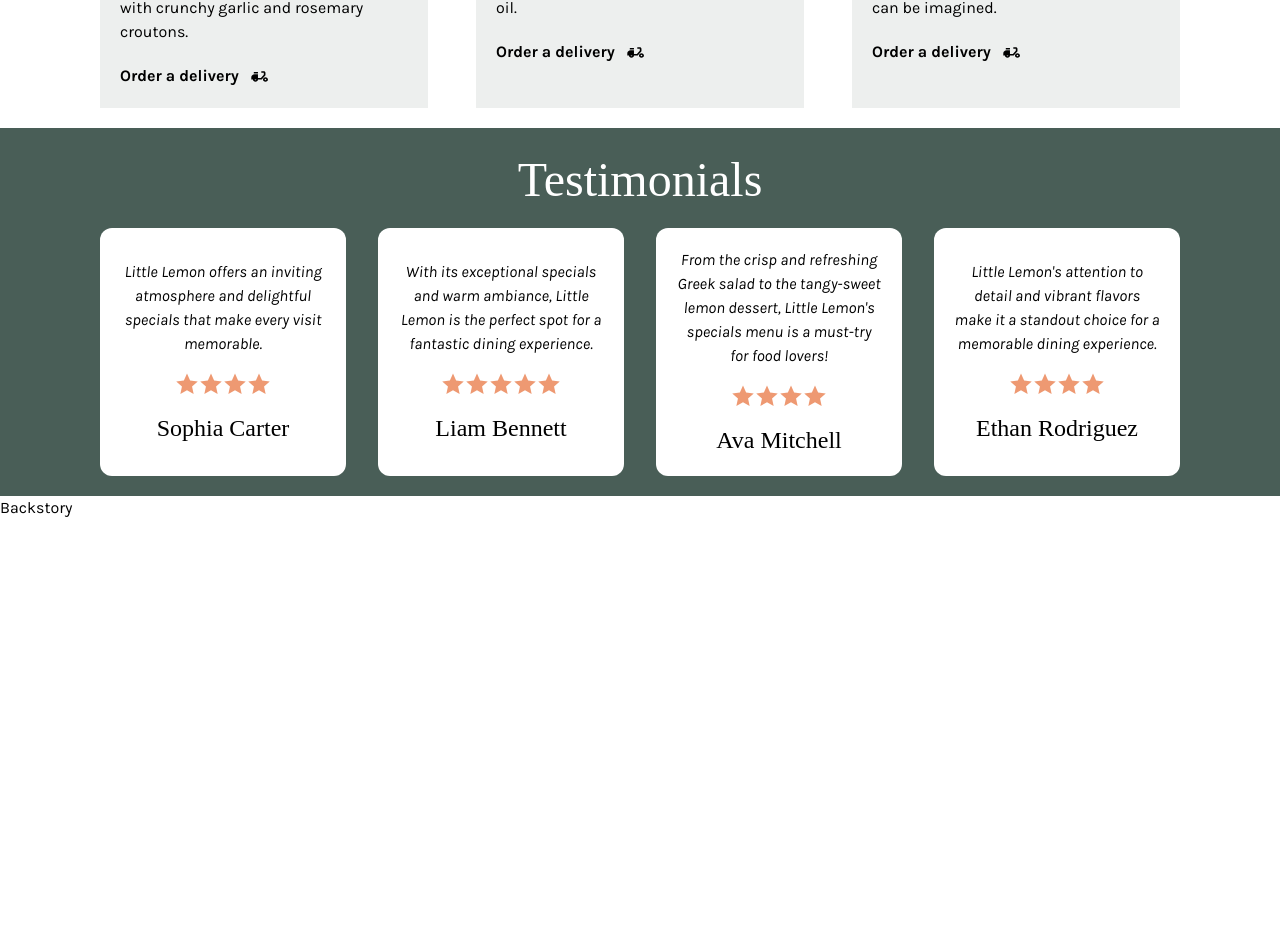
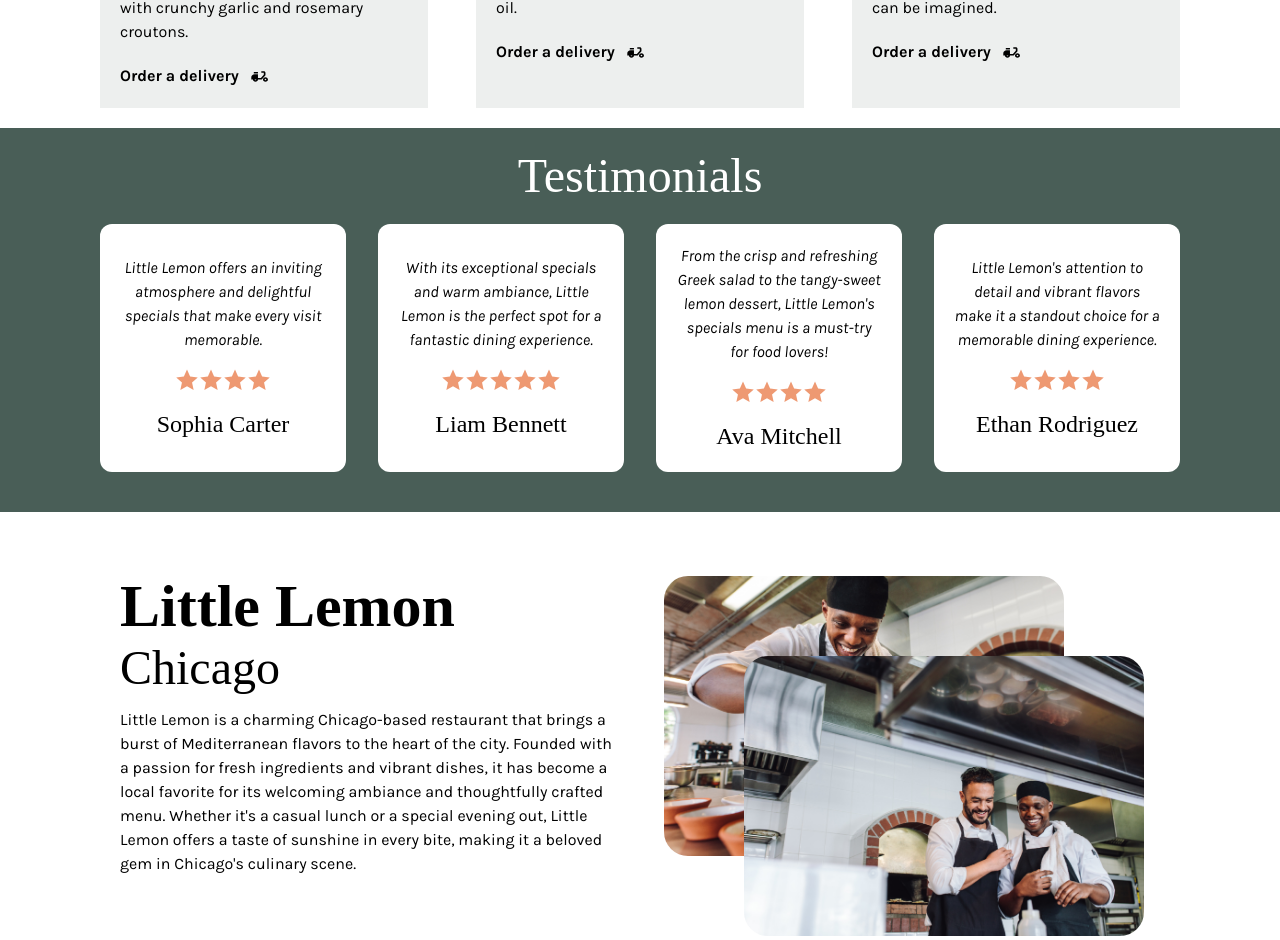
Before and after one commit to himashjayananda/frontend-capstone-project, a React (Vite) app: page / in a window 1280 px wide. Shown: the part 1000-1940 px from the top of the page. Before the commit the page ends 1520 px from the top, so only its background shows below. Built offline with nearby package versions, Linux system fonts and the light colour scheme; a web font is replaced by a local one.

Commit message:
feat: added backstory section

```diff
--- /dev/null
+++ b/src/features/backstory/backstory.css
@@ -0,0 +1,35 @@
+.backstory-wrapper {
+  @apply max-w-[1080px] mx-auto px-5 py-16 flex flex-col md:flex-row justify-between gap-12;
+
+  .content-wrapper {
+    @apply flex-1;
+
+    .title {
+      @apply text-6xl font-serif font-bold;
+    }
+
+    .subtitle {
+      @apply text-5xl font-serif mt-2;
+    }
+
+    p {
+      @apply mt-4;
+    }
+  }
+
+  .image-wrapper {
+    @apply relative flex-1;
+
+    .image {
+      @apply md:h-[240px] md:max-w-[320px] lg:h-[280px] lg:max-w-[400px] object-cover rounded-3xl absolute;
+
+      &.image-first {
+        @apply hidden md:block;
+      }
+
+      &.image-second {
+        @apply md:top-20 md:left-20;
+      }
+    }
+  }
+}
--- /dev/null
+++ b/src/features/backstory/constants.tsx
@@ -0,0 +1,2 @@
+export const BACKSTORY_PARAGRAPH =
+  "Little Lemon is a charming Chicago-based restaurant that brings a burst of Mediterranean flavors to the heart of the city. Founded with a passion for fresh ingredients and vibrant dishes, it has become a local favorite for its welcoming ambiance and thoughtfully crafted menu. Whether it's a casual lunch or a special evening out, Little Lemon offers a taste of sunshine in every bite, making it a beloved gem in Chicago's culinary scene.";
--- a/src/features/backstory/index.tsx
+++ b/src/features/backstory/index.tsx
@@ -1,5 +1,28 @@
+import { BACKSTORY_PARAGRAPH } from "./constants";
+import "./backstory.css";
+
 const Backstory = () => {
-  return <div>Backstory</div>;
+  return (
+    <div className="backstory-wrapper">
+      <div className="content-wrapper">
+        <h1 className="title">Little Lemon</h1>
+        <h2 className="subtitle">Chicago</h2>
+        <p>{BACKSTORY_PARAGRAPH}</p>
+      </div>
+      <div className="image-wrapper">
+        <img
+          src="/images/backstory-1.jpg"
+          alt="little lemon backstory picture 1"
+          className="image image-first"
+        />
+        <img
+          src="/images/backstory-2.jpg"
+          alt="little lemon backstory picture 2"
+          className="image image-second"
+        />
+      </div>
+    </div>
+  );
 };
 
 export default Backstory;
--- a/src/features/specials/constants.ts
+++ b/src/features/specials/constants.ts
@@ -2,6 +2,7 @@
   {
     item: "Greek Salad",
     img: "/images/greek-salad.jpg",
+    imgAlt: "Greek Salad",
     price: "12.99",
     description:
       "The famous greek salad of crispy lettuce, peppers, olives and our Chicago style feta cheese, garnished with crunchy garlic and rosemary croutons.",
@@ -9,6 +10,7 @@
   {
     item: "Bruschetta",
     img: "/images/bruschetta.jpg",
+    imgAlt: "Bruschetta",
     price: "5.99",
     description:
       "Our Bruschetta is made from grilled bread that has been smeared with garlic and seasoned with salt and olive oil.",
@@ -16,6 +18,7 @@
   {
     item: "Lemon Dessert",
     img: "/images/lemon-dessert.jpg",
+    imgAlt: "Lemon Dessert",
     price: "5.00",
     description:
       "This comes straight from grandma's recipe book, every last ingredient has been sourced and is as authentic as can be imagined.",
--- a/src/features/specials/index.tsx
+++ b/src/features/specials/index.tsx
@@ -7,13 +7,13 @@
   return (
     <div className="specials-wrapper">
       <div className="left-section">
-        <h3 className="title">This weeks specials!</h3>
+        <h2 className="title">This weeks specials!</h2>
         <Button>Online Menu</Button>
       </div>
 
       <div className="right-section">
-        {specialItems.map((item) => (
-          <SpecialsCard key={item.item} {...item} />
+        {specialItems.map((specialItem) => (
+          <SpecialsCard key={specialItem.item} {...specialItem} />
         ))}
       </div>
     </div>
--- a/src/features/specials/specials-card/index.tsx
+++ b/src/features/specials/specials-card/index.tsx
@@ -5,6 +5,7 @@
 interface SpecialsCardProps {
   item: string;
   img: string;
+  imgAlt: string;
   price: string;
   description: string;
 }
@@ -12,12 +13,13 @@
 const SpecialsCard: FC<SpecialsCardProps> = ({
   item,
   img,
+  imgAlt,
   price,
   description,
 }) => {
   return (
     <div className="specials-card-wrapper">
-      <img src={img} className="card-image" />
+      <img src={img} alt={imgAlt} className="card-image" />
       <div className="card-content">
         <div className="name-price-section">
           <span className="item">{item}</span>
--- a/src/features/testimonials/testimonials.css
+++ b/src/features/testimonials/testimonials.css
@@ -1,11 +1,11 @@
 .testimonials-wrapper {
-  @apply bg-secondary p-5 lg:px-0;
+  @apply bg-secondary p-6 lg:px-0;
 
   .title {
-    @apply text-5xl font-serif mt-2 text-white text-center;
+    @apply text-5xl font-serif text-white text-center;
   }
 
   .grid-wrapper {
-    @apply max-w-[1080px] mx-auto mt-6 grid grid-cols-1 sm:grid-cols-2 lg:grid-cols-4 gap-8;
+    @apply max-w-[1080px] mx-auto mt-6 mb-4 grid grid-cols-1 sm:grid-cols-2 lg:grid-cols-4 gap-8;
   }
 }
```
Also changed, not shown: public/images/backstory-1.jpg (added), public/images/backstory-2.jpg (added).
